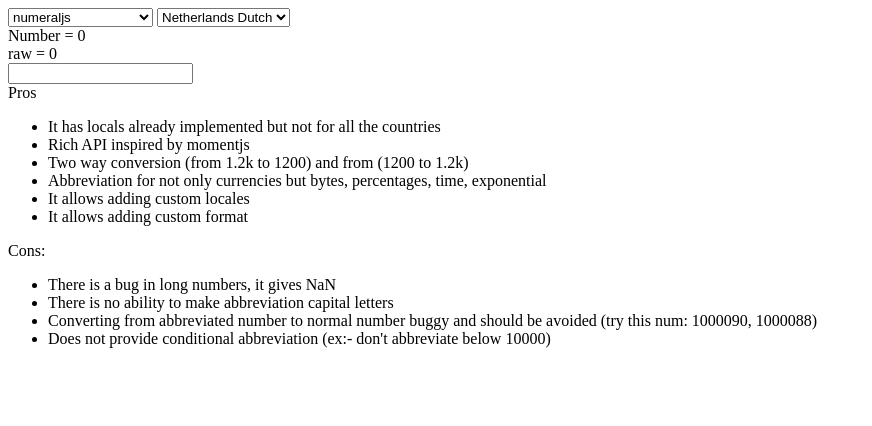
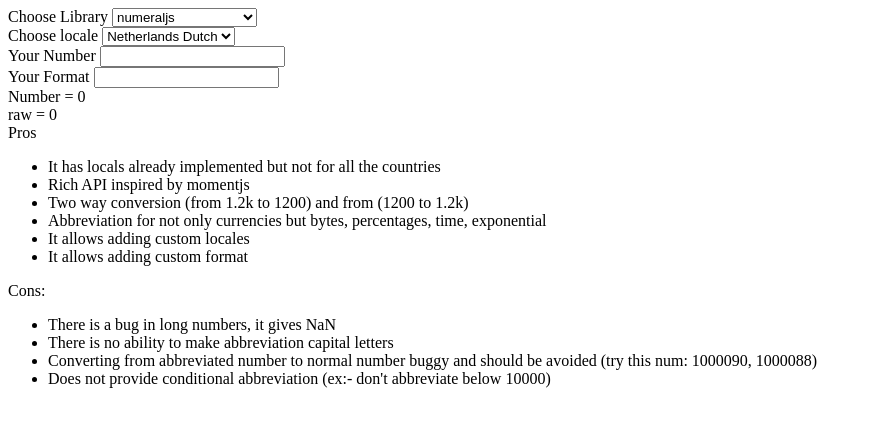
Before and after one commit to NouranMahmoud/numbers-libraries-comparison, a website built with Parcel: page index.html in a window 1280 px wide. Shown: the whole page, without its empty margins (0-872 px from the left). Built offline with nearby package versions, Linux system fonts and the light colour scheme.

Commit message:
adding format

```diff
--- a/index.html
+++ b/index.html
@@ -4,25 +4,42 @@
   <title>Abbreviation</title>
 </head>
 <body>
+<div>
+ <label>Choose Library</label>
   <select class="library">
     <option value="numeral">numeraljs</option>
     <option value="number-abbreviate">number-abbreviate</option>
     <option value="approximate-number">approximate-number</option>
     <option value="numbro">numbro</option>
   </select>
+</div>
+
+<div>
+  <label>Choose locale</label>
   <select class="country">
     <option value="nl-nl">Netherlands Dutch</option>
     <option value="de">Germany</option>
     <option value="ru">Russian</option>
     <option value="chs">Chinese</option>
   </select>
+</div>
+
+<div>
+  <label>Your Number</label>
+  <input type="number" class="converter-num">
+</div>
+
+<div class="format-box">
+  <label for="format">Your Format</label>
+  <input type="text" name="format" class="format">
+</div>
+
 
 <div>
   Number = <span class="output">0</span>
   <br/>
   raw = <span class="raw">0</span>
 </div>
-<input type="number" class="converter-num">
 
 <div class='pros-cons numeral'>
   Pros
--- a/main.js
+++ b/main.js
@@ -22,6 +22,8 @@
   const library = $('.library');
   const input = $('.converter-num');
   const selectorCountry = $('.country');
+  const formatInput = $('.format');
+  const formatBox = $('.format-box');
 
   //output elements
   const output = $('.output');
@@ -29,19 +31,18 @@
   const prosCons = $('.pros-cons');
 
   //init app
-  prosCons.not('.'+library.val()).hide();
-
   input.on('keyup', function(e){
     let selectedLibrary = library.val();
     let num = input.val();
     let locale = selectorCountry.val();
+    let format = formatInput.val();
     let formatedNum;
     let rawValue;
 
     switch (selectedLibrary) {
       case 'numeral':
         numeral.locale(locale);
-        formatedNum = numeral(num).format('$0.[0000000] a');
+        formatedNum = numeral(num).format(format);
         rawValue = numeral(formatedNum).value();
         break;
 
@@ -63,7 +64,7 @@
         break;
 
       case 'numbro':
-        formatedNum = numbro(num).format('0,[0]a');
+        formatedNum = numbro(num).format(format);
         rawValuem = num;
         debugger;
         break;
@@ -84,7 +85,15 @@
     }
   });
 
-  library.on('change', function(e){
+  library.on('change', function libraryChange(e){
     prosCons.show().not('.'+library.val()).hide();
-  });
+    if (library.val() === 'numbro' || library.val() === 'numeral') {
+      formatBox.show();
+    } else {
+      formatBox.hide();
+    }
+
+    return libraryChange;
+  }());
+
 })()
```
Lines whose indentation alone changed are shown as unchanged.
